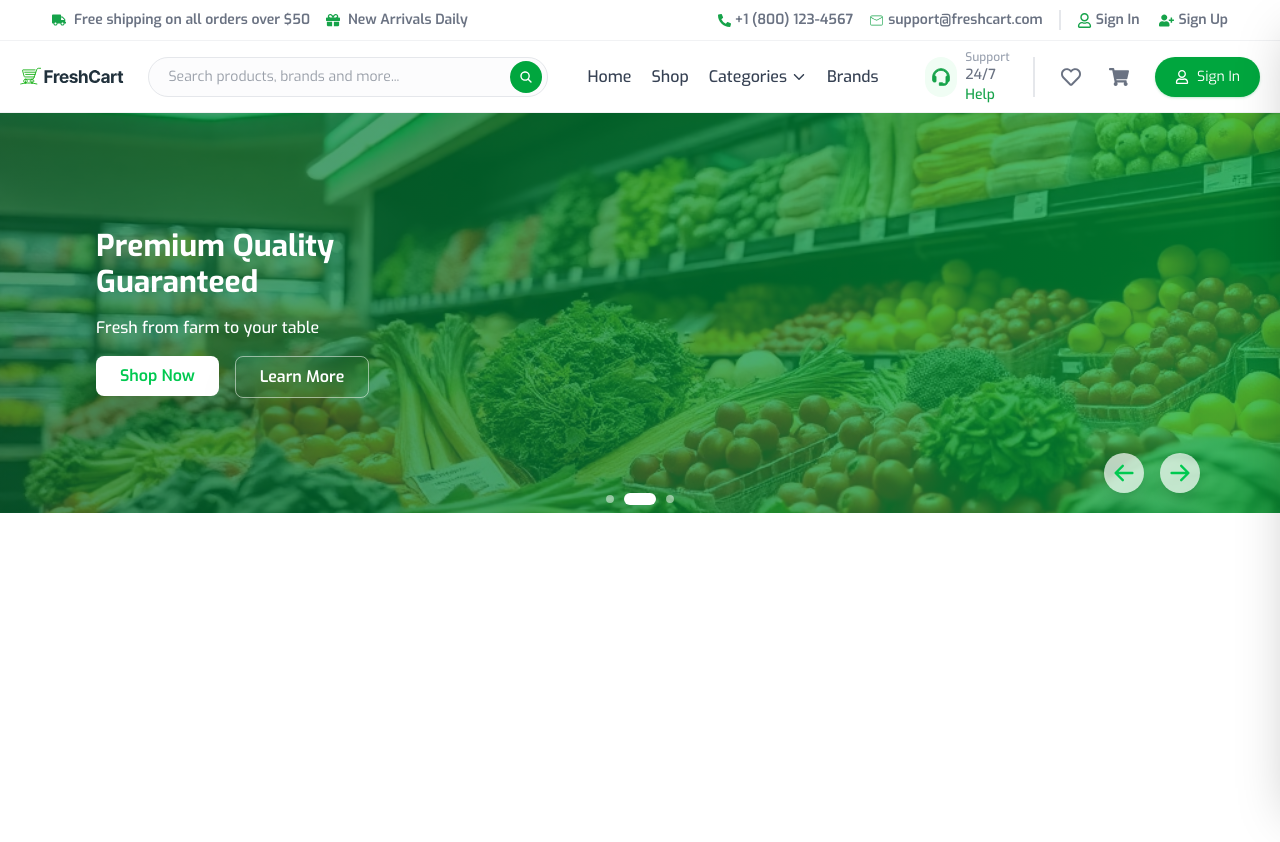
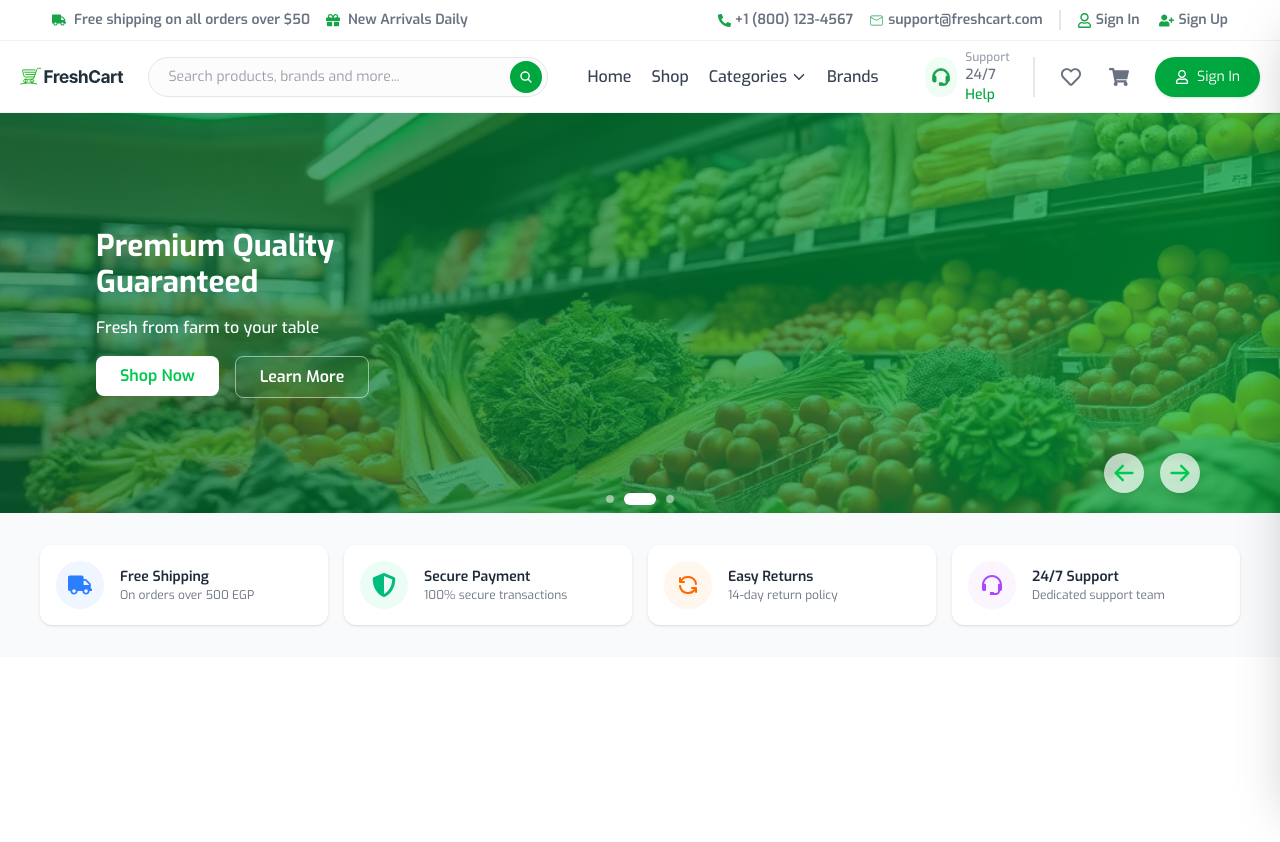
Before and after one commit to Abdelrahman968/freshcart-nextjs, a Next.js app: page / in a window 1280 px wide. Shown: the top 842 px of the page. After the commit the page ends 800 px from the top, so only its background shows below. Built offline with nearby package versions, Linux system fonts and the light colour scheme.

Commit message:
Add Features Section

```diff
--- a/src/app/(root)/page.tsx
+++ b/src/app/(root)/page.tsx
@@ -1,15 +1,26 @@
 import MySwiper from '@components/MySwiper/MySwiper';
 import { slides } from '../../data/homeSlides';
+import IconBanner from '../../components/IconBanner/IconBanner';
+import { homeTopBannerInfo } from '../../data/iconBanner';
 
 function HomePage() {
   return (
     <>
+      <section>
         <MySwiper
           slides={slides}
           slidesPerView={1}
           spaceBetween={0}
           from="HomeSlider"
         />
+      </section>
+
+      <section className="py-8 bg-gray-50">
+        <IconBanner
+          data={homeTopBannerInfo}
+          extraClass="rounded-xl shadow-sm hover:shadow-md transition-shadow duration-300 bg-white"
+        />
+      </section>
     </>
   );
 }
--- a/src/app/globals.css
+++ b/src/app/globals.css
@@ -3,7 +3,6 @@
 
 body {
   font-family: var(--font-exo), Arial, Helvetica, sans-serif;
-  min-height: 500vh;
 }
 
 /* Not Found Page Animation */
--- a/src/app/not-found.tsx
+++ b/src/app/not-found.tsx
@@ -6,7 +6,9 @@ import { GiAvocado, GiBroccoli, GiGrapes, GiPlantSeed } from 'react-icons/gi';
 import { TbHomeFilled } from 'react-icons/tb';
 import GoBackButton from '@components/GoBackButton/GoBackButton';
 import { Metadata } from 'next';
-import FooterBanner from '@components/FooterBanner/FooterBanner';
+import IconBanner from '@components/IconBanner/IconBanner';
+
+import { notFoundBannerInfo } from '../data/iconBanner';
 
 interface floatingIconsType {
   Icon: IconType;
@@ -220,7 +222,9 @@ export default function NotFound() {
             ))}
           </div>
         </div>
-        <FooterBanner />
+        <div className="bg-green-50 p-5 w-full mt-4">
+          <IconBanner data={notFoundBannerInfo} />
+        </div>
       </div>
     </div>
   );
--- /dev/null
+++ b/src/components/BiSupport/BiSupport.tsx
@@ -0,0 +1,47 @@
+import Link from 'next/link';
+import { BiSupport as SupportIcon } from 'react-icons/bi';
+
+interface BiSupportProps {
+  LinkClassName: string;
+  iconClassName: string;
+  size: number;
+  color: string;
+  strokeWidth: number;
+  textDivClassName: string;
+  firstText: string;
+  secondText: string[];
+  firstTextClassName: string;
+  secondTextClassName: string;
+}
+
+function BiSupport({
+  LinkClassName,
+  iconClassName,
+  size,
+  color,
+  strokeWidth,
+  textDivClassName,
+  firstText,
+  secondText,
+  firstTextClassName,
+  secondTextClassName,
+}: BiSupportProps) {
+  return (
+    <>
+      <Link href="/support" className={LinkClassName}>
+        <div className={iconClassName}>
+          <SupportIcon color={color} size={size} strokeWidth={strokeWidth} />
+        </div>
+        <div className={textDivClassName}>
+          <p className={firstTextClassName}>{firstText}</p>
+          <p className={secondTextClassName}>
+            {secondText?.[0]}{' '}
+            <span className="text-green-600">{secondText?.[1]}</span>
+          </p>
+        </div>
+      </Link>
+    </>
+  );
+}
+
+export default BiSupport;
--- a/src/components/FooterBanner/FooterBanner.tsx
+++ /dev/null
@@ -1,63 +0,0 @@
-import { IconType } from 'react-icons';
-import { BiSupport } from 'react-icons/bi';
-import { FaShieldAlt, FaTruck } from 'react-icons/fa';
-import { TbRefresh } from 'react-icons/tb';
-
-interface FooterInfoType {
-  id: number;
-  Icon: IconType;
-  title: string;
-  description: string;
-}
-
-const footerInfo: FooterInfoType[] = [
-  {
-    id: 1,
-    Icon: FaTruck,
-    title: 'Free Shipping',
-    description: 'On orders over 500 EGP',
-  },
-  {
-    id: 2,
-    Icon: TbRefresh,
-    title: 'Easy Returns',
-    description: '14-day return policy',
-  },
-  {
-    id: 3,
-    Icon: FaShieldAlt,
-    title: 'Secure Payment',
-    description: '100% secure checkout',
-  },
-  {
-    id: 4,
-    Icon: BiSupport,
-    title: '24/7 Support',
-    description: 'Contact us anytime',
-  },
-];
-
-function FooterBanner() {
-  return (
-    <div className="bg-green-50 border-2 border-gray-200 p-5 w-full mt-5">
-      <div className="grid grid-cols-1 sm:grid-cols-2 md:grid-cols-3 lg:grid-cols-4 gap-4">
-        {footerInfo.map(({ id, Icon, title, description }) => (
-          <div
-            key={id}
-            className="flex flex-col md:flex-row items-center justify-center gap-2"
-          >
-            <div className="bg-green-100 w-15 h-15 rounded-xl flex items-center justify-center">
-              <Icon size={24} className="text-green-600" />
-            </div>
-            <div className="flex flex-col items-center  md:items-start justify-center">
-              <p className="font-semibold">{title}</p>
-              <p className="text-gray-500 text-sm">{description}</p>
-            </div>
-          </div>
-        ))}
-      </div>
-    </div>
-  );
-}
-
-export default FooterBanner;
--- /dev/null
+++ b/src/components/IconBanner/IconBanner.tsx
@@ -0,0 +1,37 @@
+import type { IconBannerType } from '../../data/iconBanner';
+
+function IconBanner({
+  data,
+  extraClass,
+}: {
+  data: IconBannerType[];
+  extraClass?: string;
+}) {
+  return (
+    <div className="container mx-auto px-10 ">
+      <div className="grid md:grid-cols-2 lg:grid-cols-4 gap-4 ">
+        {data.map(
+          ({ id, Icon, title, description, color, bgc, roundedValue }) => (
+            <div
+              key={id}
+              className={`flex items-center gap-4 p-4 animate-in fade-in slide-in-from-bottom-8 duration-500  ${extraClass}`}
+              style={{ animationDelay: `${id * 150}ms` }}
+            >
+              <div
+                className={`${bgc} ${roundedValue} text-blue-500 w-12 h-12 flex items-center justify-center shrink-0`}
+              >
+                <Icon size={24} className={color} />
+              </div>
+              <div className="flex flex-col items-center  md:items-start justify-center">
+                <p className="font-semibold text-gray-800 text-sm">{title}</p>
+                <p className="text-xs text-gray-500">{description}</p>
+              </div>
+            </div>
+          )
+        )}
+      </div>
+    </div>
+  );
+}
+
+export default IconBanner;
--- a/src/components/Navbar/Navbar.tsx
+++ b/src/components/Navbar/Navbar.tsx
@@ -6,10 +6,11 @@ import SearchHeader from '@components/SearchHeader/SearchHeader';
 import DesktopLinks from '@components/DesktopLinks/DesktopLinks';
 import MobileLinks from '@components/MobileLinks/MobileLinks';
 import UserHeader from '@components/UserHeader/UserHeader';
+import ShoppingCart from '@components/ShoppingCart/ShoppingCart';
+import BiSupport from '@components/BiSupport/BiSupport';
 
 import Link from 'next/link';
-import { BiSupport } from 'react-icons/bi';
-import { FaRegHeart, FaShoppingCart } from 'react-icons/fa';
+import { FaRegHeart } from 'react-icons/fa';
 
 function Navbar() {
   return (
@@ -41,34 +42,27 @@ function Navbar() {
           </div>
           <DesktopLinks />
           <div className="flex items-center gap-4 ml-6.5">
-            <Link
-              href="/support"
-              className="items-center gap-2 hover:text-[#6AA64A] transition-colors duration-300 hidden xl:flex"
-            >
-              <div className="w-10 h-10 rounded-full bg-[#F0FDF4] flex items-center justify-center">
-                <BiSupport color="#16A34A" size={20} strokeWidth={1.1} />
-              </div>
-              <div className="flex flex-col">
-                <p className="text-xs font-medium text-[#99A1AF]">Support</p>
-                <p className="text-sm font-medium">
-                  24/7 <span className="text-[#16A34A]">Help</span>
-                </p>
-              </div>
-            </Link>
+            <BiSupport
+              LinkClassName="items-center gap-2 hover:text-[#6AA64A] transition-colors duration-300 hidden xl:flex transform transition-transform duration-150 ease-in-out hover:scale-102"
+              iconClassName="w-10 h-10 rounded-full bg-[#F0FDF4] flex items-center justify-center"
+              size={20}
+              color="#16A34A"
+              strokeWidth={1.1}
+              textDivClassName="flex flex-col"
+              firstText="Support"
+              secondText={['24/7', 'Help']}
+              firstTextClassName="text-xs font-medium text-[#99A1AF]"
+              secondTextClassName="text-sm font-medium"
+            />
             <div className="w-[2px] h-10 bg-[#E5E7EB] hidden xl:block" />
             <div className="flex items-center gap-2">
               <Link
                 href="/wishlist"
-                className="w-10 h-10 rounded-full hover:bg-[#F0FDF4] flex items-center justify-center hover:text-[#16A34A] transition-all duration-300 ease-in-out cursor-pointer"
+                className="w-10 h-10 rounded-full hover:bg-red-50 flex items-center justify-center hover:text-red-600 transition-all duration-300 ease-in-out cursor-pointer"
               >
                 <FaRegHeart size={20} strokeWidth={1.1} />
               </Link>
-              <Link
-                href="/cart"
-                className="w-10 h-10 rounded-full hover:bg-[#F0FDF4] flex items-center justify-center hover:text-[#16A34A] transition-all duration-300 ease-in-out cursor-pointer"
-              >
-                <FaShoppingCart size={20} strokeWidth={1.1} />
-              </Link>
+              <ShoppingCart />
             </div>
             <UserHeader />
             <MobileLinks />
--- /dev/null
+++ b/src/components/ShoppingCart/ShoppingCart.tsx
@@ -0,0 +1,15 @@
+import Link from 'next/link';
+import { FaShoppingCart } from 'react-icons/fa';
+
+function ShoppingCart() {
+  return (
+    <Link
+      href="/cart"
+      className="w-10 h-10 rounded-full hover:bg-[#F0FDF4] flex items-center justify-center hover:text-[#16A34A] transition-all duration-300 ease-in-out cursor-pointer"
+    >
+      <FaShoppingCart size={20} strokeWidth={1.1} />
+    </Link>
+  );
+}
+
+export default ShoppingCart;
--- /dev/null
+++ b/src/data/iconBanner.ts
@@ -0,0 +1,91 @@
+import { IconType } from 'react-icons';
+import { BiSupport } from 'react-icons/bi';
+import { FaShieldAlt, FaTruck } from 'react-icons/fa';
+import { TbRefresh } from 'react-icons/tb';
+
+export interface IconBannerType {
+  id: number;
+  Icon: IconType;
+  title: string;
+  description: string;
+  color: string;
+  bgc: string;
+  roundedValue: string;
+}
+
+export const notFoundBannerInfo: IconBannerType[] = [
+  {
+    id: 1,
+    Icon: FaTruck,
+    title: 'Free Shipping',
+    description: 'On orders over 500 EGP',
+    color: 'text-green-600',
+    bgc: 'bg-green-100',
+    roundedValue: 'rounded-xl',
+  },
+  {
+    id: 2,
+    Icon: TbRefresh,
+    title: 'Easy Returns',
+    description: '14-day return policy',
+    color: 'text-green-600',
+    bgc: 'bg-green-100',
+    roundedValue: 'rounded-xl',
+  },
+  {
+    id: 3,
+    Icon: FaShieldAlt,
+    title: 'Secure Payment',
+    description: '100% secure checkout',
+    color: 'text-green-600',
+    bgc: 'bg-green-100',
+    roundedValue: 'rounded-xl',
+  },
+  {
+    id: 4,
+    Icon: BiSupport,
+    title: '24/7 Support',
+    description: 'Contact us anytime',
+    color: 'text-green-600',
+    bgc: 'bg-green-100',
+    roundedValue: 'rounded-xl',
+  },
+];
+export const homeTopBannerInfo: IconBannerType[] = [
+  {
+    id: 1,
+    Icon: FaTruck,
+    title: 'Free Shipping',
+    description: 'On orders over 500 EGP',
+    color: 'text-blue-500',
+    bgc: 'bg-blue-50',
+    roundedValue: 'rounded-full',
+  },
+  {
+    id: 2,
+    Icon: FaShieldAlt,
+    title: 'Secure Payment',
+    description: '100% secure transactions',
+    color: 'text-emerald-500 ',
+    bgc: 'bg-emerald-50 ',
+    roundedValue: 'rounded-full',
+  },
+  {
+    id: 3,
+    Icon: TbRefresh,
+    title: 'Easy Returns',
+    description: '14-day return policy',
+    color: 'text-orange-500',
+    bgc: 'bg-orange-50',
+    roundedValue: 'rounded-full',
+  },
+  {
+    id: 4,
+    Icon: BiSupport,
+    title: '24/7 Support',
+    description: 'Dedicated support team',
+    color: 'text-purple-500',
+    bgc: 'bg-purple-50',
+    roundedValue: 'rounded-full',
+  },
+];
```
Also changed, not shown: src/components/MobileLinks/MobileLinks.tsx (+15 -18 lines). Lines whose indentation alone changed are shown as unchanged.
